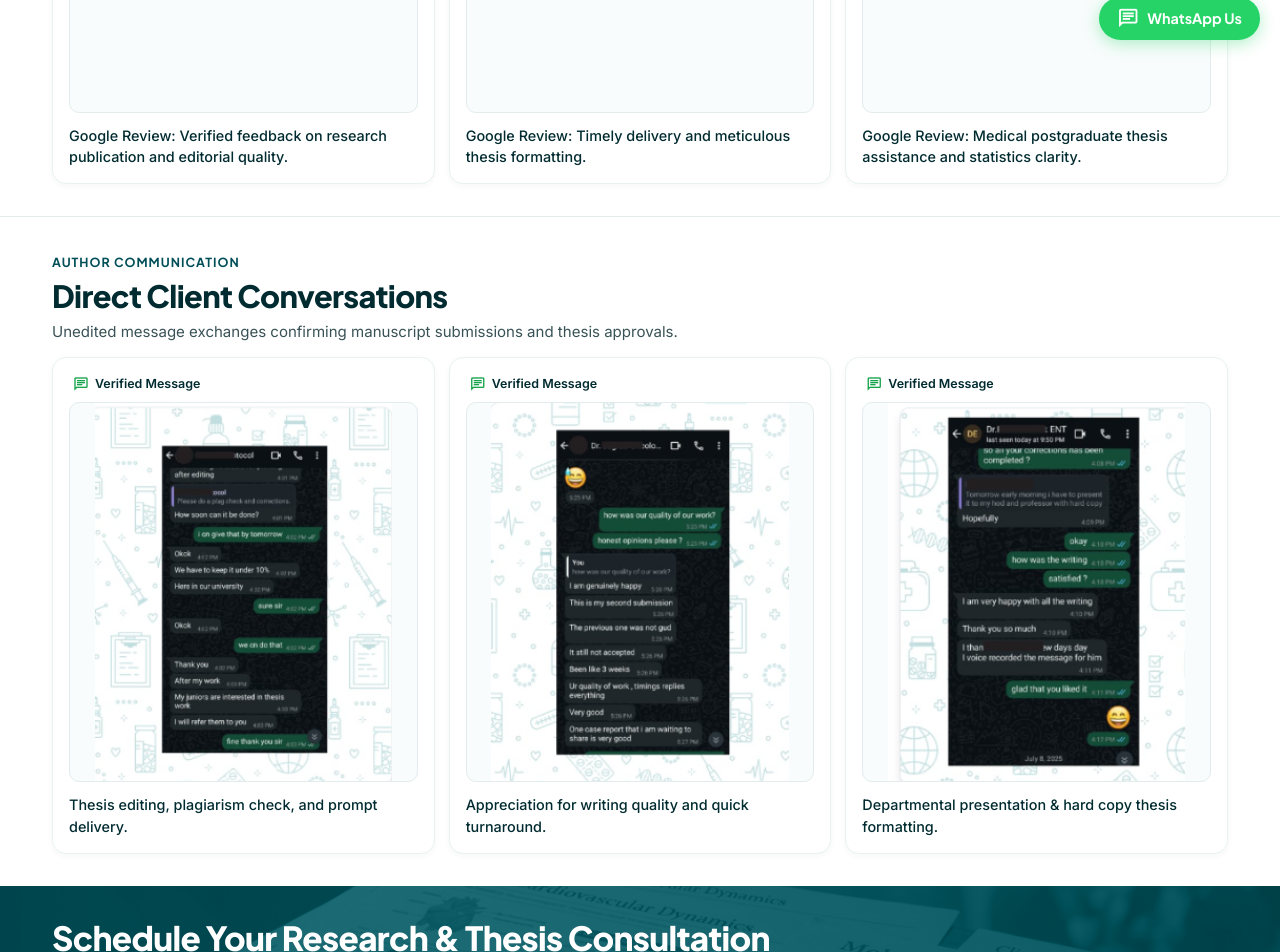
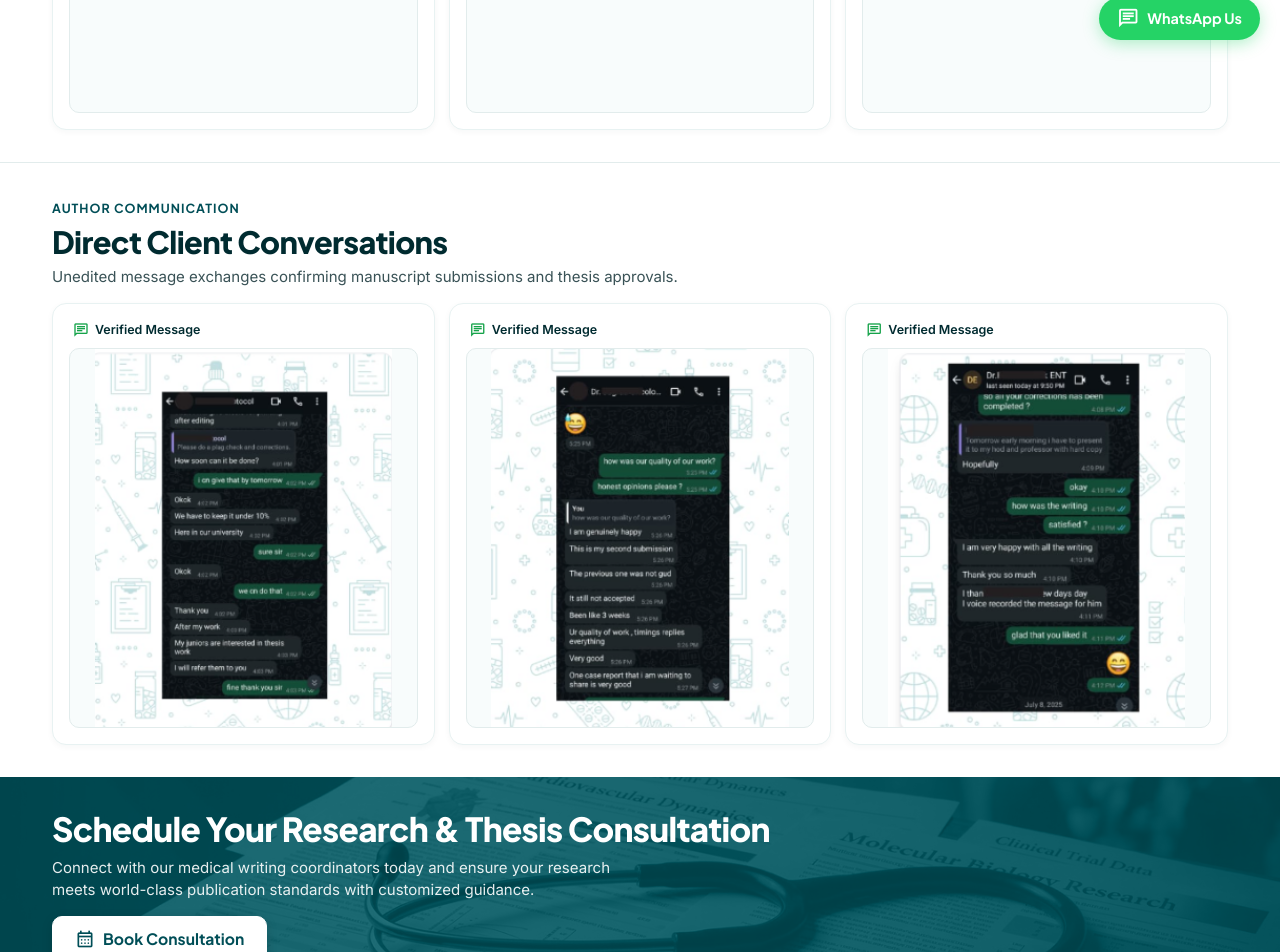
Before and after one commit to monicdharan/Monic-MW-Website, a React (Vite) app: page /testimonials in a window 1280 px wide. Shown: the part 740-1692 px from the top of the page. Built offline with nearby package versions, Linux system fonts and the light colour scheme.

Commit message:
Remove bottom caption from testimonial screenshot cards

```diff
--- a/src/components/cards/GoogleReviewCard.tsx
+++ b/src/components/cards/GoogleReviewCard.tsx
@@ -31,7 +31,6 @@ export const GoogleReviewCard: React.FC<{ review: ReviewScreenshot }> = ({ revie
         className="screenshot-card-img"
         loading="lazy"
       />
-      <p className="screenshot-caption">{review.caption}</p>
     </div>
   );
 };
--- a/src/components/cards/WhatsAppReviewCard.tsx
+++ b/src/components/cards/WhatsAppReviewCard.tsx
@@ -31,7 +31,6 @@ export const WhatsAppReviewCard: React.FC<{ review: ReviewScreenshot }> = ({ rev
         className="screenshot-card-img"
         loading="lazy"
       />
-      <p className="screenshot-caption">{review.caption}</p>
     </div>
   );
 };
```
